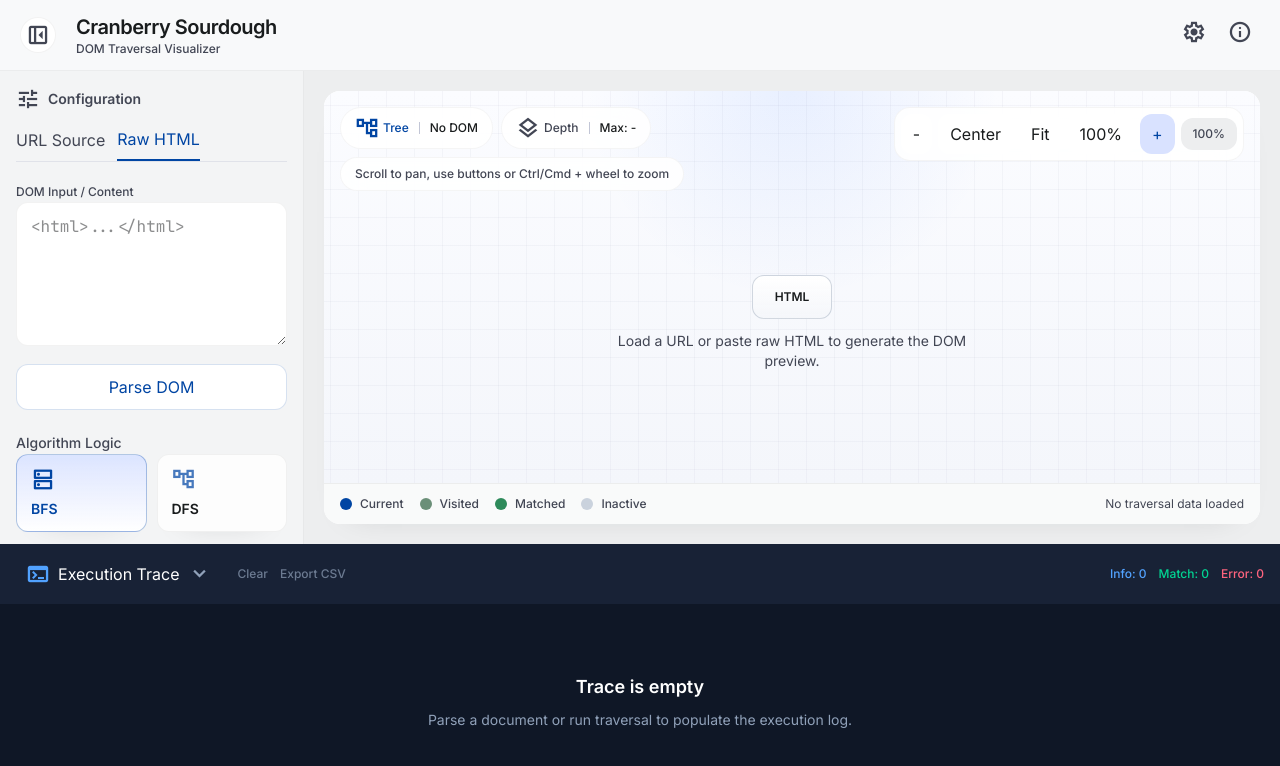
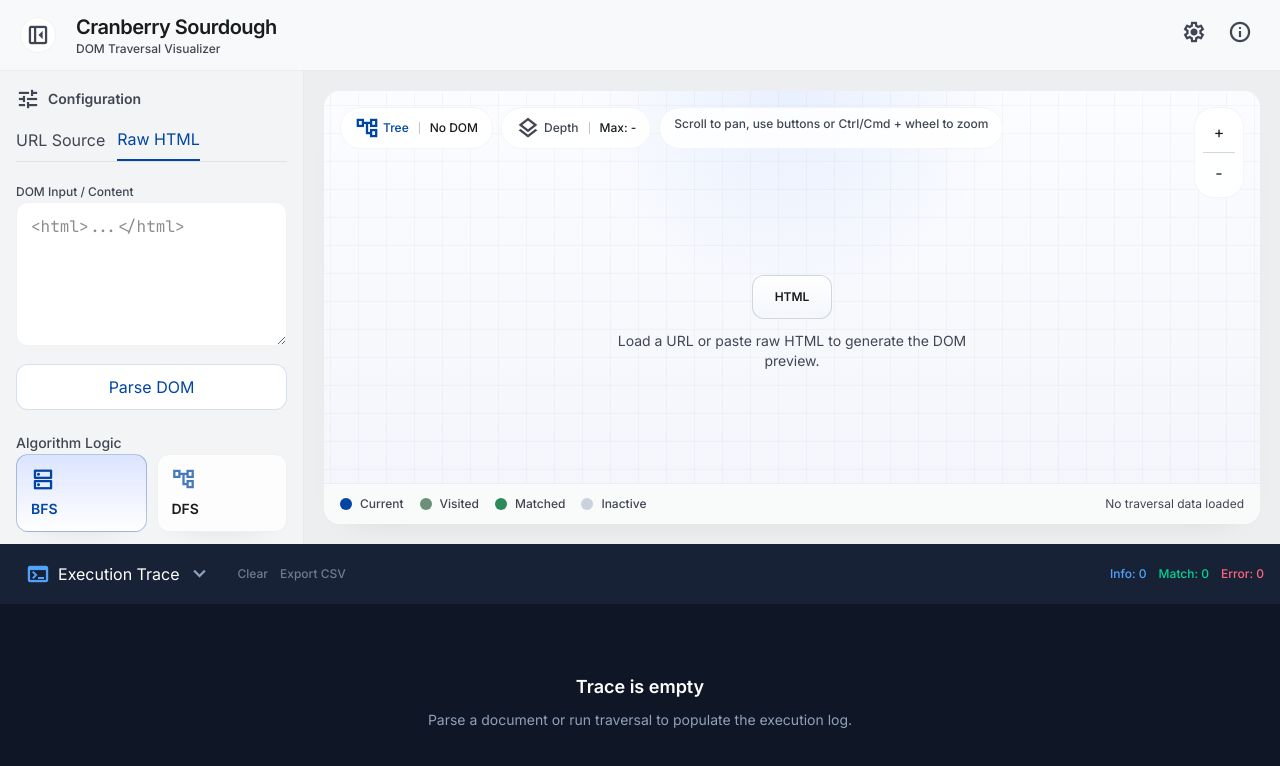
Before and after one commit to jsndwrd/Tubes2_CranberrySourdough, a React (Vite) app: page / in a window 1280 px wide. Shown: the top 766 px of the page. Built offline with nearby package versions, Linux system fonts and the light colour scheme.

Commit message:
Feat: Change zoom button mechanics to be more clean

```diff
--- a/src/frontend/components/TreeExplorer.tsx
+++ b/src/frontend/components/TreeExplorer.tsx
@@ -17,6 +17,13 @@ type TreeExplorerProps = {
 };
 
 const INSPECTOR_SHIFT_DURATION_MS = 300;
+const ZOOM_RESET_THRESHOLD = 0.001;
+
+type ViewportSnapshot = {
+  zoom: number;
+  scrollLeft: number;
+  scrollTop: number;
+};
 
 function TreeNode({ label, status, compact = false }: { label: string; status: NodeStatus; compact?: boolean }) {
   return (
@@ -122,6 +129,8 @@ function TreeNodeCard({
 }
 
 export function TreeExplorer({ activeTraversalPath, autoFitSignal, flashingMatchedPathSet, layout, getStatus, isInspectorVisible, onBackgroundClick, onSelect, statusText }: TreeExplorerProps) {
+  const [canResetView, setCanResetView] = useState(false);
+  const defaultViewportRef = useRef<ViewportSnapshot | null>(null);
   const [zoom, setZoom] = useState(1);
   const viewportRef = useRef<HTMLDivElement | null>(null);
   const zoomRef = useRef(1);
@@ -186,6 +195,37 @@ export function TreeExplorer({ activeTraversalPath, autoFitSignal, flashingMatch
     container.scrollTop = 0;
   }
 
+  function captureDefaultViewport(nextZoom = zoomRef.current) {
+    const container = viewportRef.current;
+    defaultViewportRef.current = {
+      zoom: nextZoom,
+      scrollLeft: container?.scrollLeft ?? 0,
+      scrollTop: container?.scrollTop ?? 0
+    };
+    setCanResetView(false);
+  }
+
+  function syncResetAvailability(nextZoom = zoomRef.current) {
+    const snapshot = defaultViewportRef.current;
+    setCanResetView(snapshot ? Math.abs(nextZoom - snapshot.zoom) > ZOOM_RESET_THRESHOLD : false);
+  }
+
+  function restoreDefaultViewport() {
+    const snapshot = defaultViewportRef.current;
+    const container = viewportRef.current;
+    if (!snapshot || !container) {
+      return;
+    }
+
+    zoomRef.current = snapshot.zoom;
+    flushSync(() => {
+      setZoom(snapshot.zoom);
+    });
+    container.scrollLeft = snapshot.scrollLeft;
+    container.scrollTop = snapshot.scrollTop;
+    setCanResetView(false);
+  }
+
   function applyZoom(nextZoom: number, focus?: { x: number; y: number }) {
     if (!layout) return;
 
@@ -220,9 +260,10 @@ export function TreeExplorer({ activeTraversalPath, autoFitSignal, flashingMatch
 
     container.scrollLeft = Math.max(nextScrollLeft, 0);
     container.scrollTop = Math.max(nextScrollTop, 0);
+    syncResetAvailability(clamped);
   }
 
-  function fitTree() {
+  function fitTree(storeAsDefault = false) {
     if (!layout || !viewportRef.current) {
       return;
     }
@@ -235,6 +276,12 @@ export function TreeExplorer({ activeTraversalPath, autoFitSignal, flashingMatch
     const fittedZoom = clampZoom(Math.min(widthRatio, heightRatio, 1));
     if (fittedZoom === zoomRef.current) {
       centerViewport(fittedZoom);
+      if (storeAsDefault) {
+        captureDefaultViewport(fittedZoom);
+        return;
+      }
+
+      syncResetAvailability(fittedZoom);
       return;
     }
 
@@ -243,12 +290,20 @@ export function TreeExplorer({ activeTraversalPath, autoFitSignal, flashingMatch
       setZoom(fittedZoom);
     });
     centerViewport(fittedZoom);
+    if (storeAsDefault) {
+      captureDefaultViewport(fittedZoom);
+      return;
+    }
+
+    syncResetAvailability(fittedZoom);
   }
 
   const scaledWidth = layout ? layout.width * zoom + VIEWPORT_PADDING * 2 : 0;
   const scaledHeight = layout ? layout.height * zoom + VIEWPORT_PADDING * 2 : 0;
-  const controlButtonClass =
-    "rounded-xl bg-white/90 px-3 py-2 text-xs font-medium text-[var(--text)] transition hover:bg-white";
+  const zoomControlButtonClass =
+    "flex h-10 w-10 items-center justify-center rounded-[1rem] bg-transparent text-[2rem] font-semibold leading-none text-[var(--text)] transition hover:bg-white hover:text-[var(--primary)] hover:shadow-[0_12px_20px_-18px_rgba(0,69,163,0.65)]";
+  const resetControlButtonClass =
+    "glass-panel ambient-shadow flex h-10 w-10 items-center justify-center rounded-[1rem] text-[var(--text-muted)] transition hover:-translate-y-0.5 hover:bg-white hover:text-[var(--primary)] hover:shadow-[0_14px_24px_-20px_rgba(0,69,163,0.52)]";
   const linkElements = useMemo(() => {
     if (!layout) {
       return null;
@@ -304,16 +359,32 @@ export function TreeExplorer({ activeTraversalPath, autoFitSignal, flashingMatch
   }, []);
 
   useEffect(() => {
+    if (!layout) {
+      defaultViewportRef.current = null;
+      setCanResetView(false);
+      return;
+    }
+
+    const frameId = window.requestAnimationFrame(() => {
+      captureDefaultViewport();
+    });
+
+    return () => {
+      window.cancelAnimationFrame(frameId);
+    };
+  }, [layout]);
+
+  useEffect(() => {
     if (autoFitSignal === 0 || !layout) {
       return;
     }
 
-    fitTree();
+    fitTree(true);
   }, [autoFitSignal, layout]);
 
   return (
     <div className="ambient-shadow relative flex flex-1 flex-col overflow-hidden rounded-2xl bg-[var(--surface-panel)]">
-      <div className="absolute inset-x-4 top-4 z-10 flex flex-col gap-2.5 md:flex-row md:items-start md:justify-between">
+      <div className="absolute left-4 right-[4.5rem] top-4 z-10 flex flex-col gap-2.5">
         <div className="flex flex-wrap gap-2">
           <div className="glass-panel flex items-center gap-2.5 rounded-full px-3.5 py-2">
             <span className="flex items-center gap-1 text-xs font-medium text-[var(--primary)]">
@@ -339,47 +410,39 @@ export function TreeExplorer({ activeTraversalPath, autoFitSignal, flashingMatch
             Scroll to pan, use buttons or Ctrl/Cmd + wheel to zoom
           </div>
         </div>
+      </div>
 
-        <div className="glass-panel flex items-center gap-1.5 rounded-2xl p-1.5">
+      <div className="absolute right-4 top-4 z-10 flex flex-col items-center gap-2">
+        <div className="glass-panel ambient-shadow flex flex-col overflow-hidden rounded-[1.25rem] p-1">
           <button
-            className={controlButtonClass}
+            aria-label="Zoom in"
+            className={zoomControlButtonClass}
+            onClick={() => applyZoom(zoomRef.current + ZOOM_STEP)}
+            type="button"
+          >
+            +
+          </button>
+          <div className="mx-1 h-px bg-[var(--outline)]/70" />
+          <button
+            aria-label="Zoom out"
+            className={zoomControlButtonClass}
             onClick={() => applyZoom(zoomRef.current - ZOOM_STEP)}
             type="button"
           >
             -
           </button>
+        </div>
+
+        {canResetView ? (
           <button
-            className={controlButtonClass}
-            onClick={() => centerViewport(zoomRef.current)}
+            aria-label="Reset view"
+            className={resetControlButtonClass}
+            onClick={restoreDefaultViewport}
             type="button"
           >
-            Center
+            <span className="material-symbols-outlined text-[20px]">home</span>
           </button>
-          <button
-            className={controlButtonClass}
-            onClick={fitTree}
-            type="button"
-          >
-            Fit
-          </button>
-          <button
-            className={controlButtonClass}
-            onClick={() => applyZoom(1)}
-            type="button"
-          >
-            100%
-          </button>
-          <button
-            className="rounded-xl bg-[var(--primary-soft)] px-3 py-2 text-xs font-medium text-[var(--primary)] transition hover:brightness-95"
-            onClick={() => applyZoom(zoomRef.current + ZOOM_STEP)}
-            type="button"
-          >
-            +
-          </button>
-          <div className="rounded-xl bg-[var(--surface-muted)] px-3 py-2 text-xs font-medium text-[var(--text-muted)]">
-            {Math.round(zoom * 100)}%
-          </div>
-        </div>
+        ) : null}
       </div>
 
       <div
```
